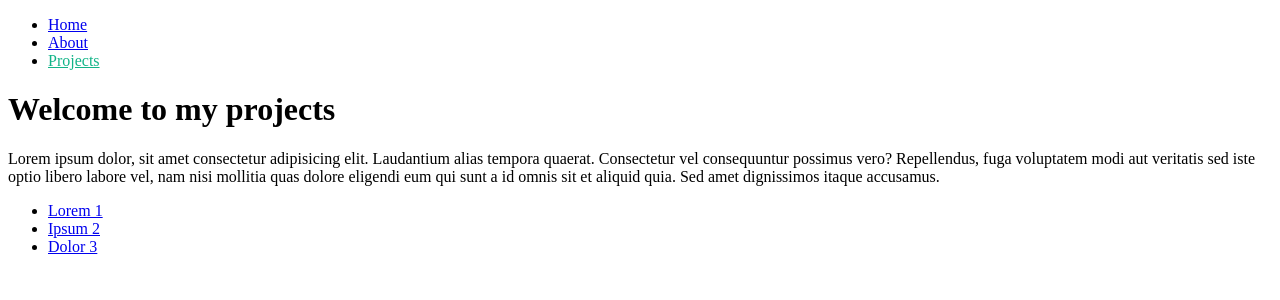
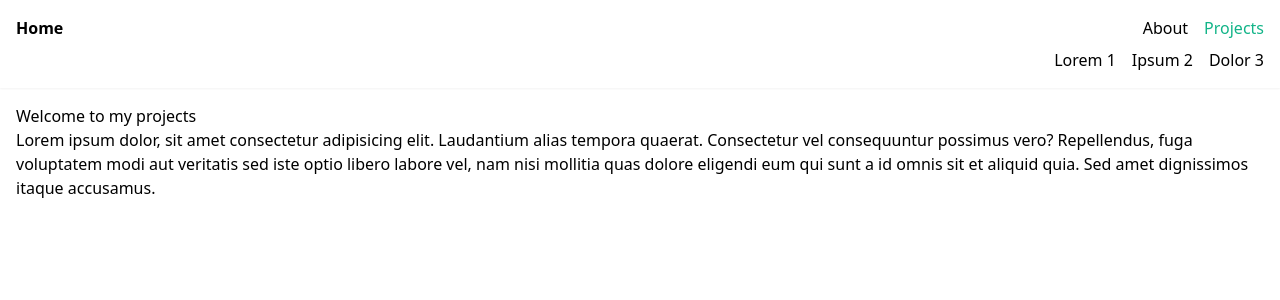
Before and after one commit to pabcrudel/my-first-nuxt-app, a Nuxt app: page /projects in a window 1280 px wide. Shown: the top 300 px of the page. Built offline with nearby package versions, Linux system fonts and the light colour scheme.

Commit message:
Added Tailwindcss styles

```diff
--- a/layouts/default.vue
+++ b/layouts/default.vue
@@ -1,14 +1,19 @@
 <template>
-  <header>
-    <nav>
+  <header class="shadow-sm bg-white">
+    <nav class="container mx-auto p-4 flex justify-between">
       <ul>
-        <li><NuxtLink to="/">Home</NuxtLink></li>
+        <li><NuxtLink to="/" class="font-bold">Home</NuxtLink></li>
+      </ul>
+      <ul class="flex gap-4">
         <li><NuxtLink to="/about">About</NuxtLink></li>
         <li><NuxtLink to="/projects">Projects</NuxtLink></li>
       </ul>
     </nav>
   </header>
-  <slot />
+
+  <div class="container mx-auto p-4">
+    <slot />
+  </div>
 </template>
 
 <style scoped>
--- a/layouts/projects.vue
+++ b/layouts/projects.vue
@@ -1,26 +1,30 @@
 <template>
-  <header>
-    <nav>
-      <ul>
-        <li><NuxtLink to="/">Home</NuxtLink></li>
-        <li><NuxtLink to="/about">About</NuxtLink></li>
-        <li><NuxtLink to="/projects">Projects</NuxtLink></li>
+  <header class="shadow-sm bg-white">
+    <nav class="container mx-auto p-4 flex-col justify-between">
+      <div class="flex justify-between">
+        <ul>
+          <li><NuxtLink to="/" class="font-bold">Home</NuxtLink></li>
+        </ul>
+        <ul class="flex gap-4">
+          <li><NuxtLink to="/about">About</NuxtLink></li>
+          <li><NuxtLink to="/projects" id="parent">Projects</NuxtLink></li>
+        </ul>
+      </div>
+      <ul class="flex gap-4 justify-end mt-2">
+        <li><NuxtLink to="/projects/1">Lorem 1</NuxtLink></li>
+        <li><NuxtLink to="/projects/2">Ipsum 2</NuxtLink></li>
+        <li><NuxtLink to="/projects/3">Dolor 3</NuxtLink></li>
       </ul>
     </nav>
   </header>
-  <slot />
 
-  <footer>
-    <ul>
-      <li><NuxtLink to="/projects/1">Lorem 1</NuxtLink></li>
-      <li><NuxtLink to="/projects/2">Ipsum 2</NuxtLink></li>
-      <li><NuxtLink to="/projects/3">Dolor 3</NuxtLink></li>
-    </ul>
-  </footer>
+  <div class="container mx-auto p-4">
+    <slot />
+  </div>
 </template>
 
 <style scoped>
-.router-link-exact-active {
+.router-link-exact-active, #parent {
   color: #12b488;
 }
 </style>
--- a/nuxt.config.ts
+++ b/nuxt.config.ts
@@ -2,5 +2,8 @@
 export default defineNuxtConfig({
   app: {
     baseURL: process.env.NODE_ENV === "production" ? "/my-first-nuxt-app/" : "/"
-  }
+  },
+  modules: [
+    '@nuxtjs/tailwindcss',
+  ]
 })
--- a/package.json
+++ b/package.json
@@ -11,6 +11,7 @@
   },
   "devDependencies": {
     "@nuxt/devtools": "latest",
+    "@nuxtjs/tailwindcss": "^6.8.0",
     "nuxt": "^3.7.4",
     "vue": "^3.3.4",
     "vue-router": "^4.2.5"
```
Also changed, not shown: 1 other file (tests, documents, lock files or other folders).
